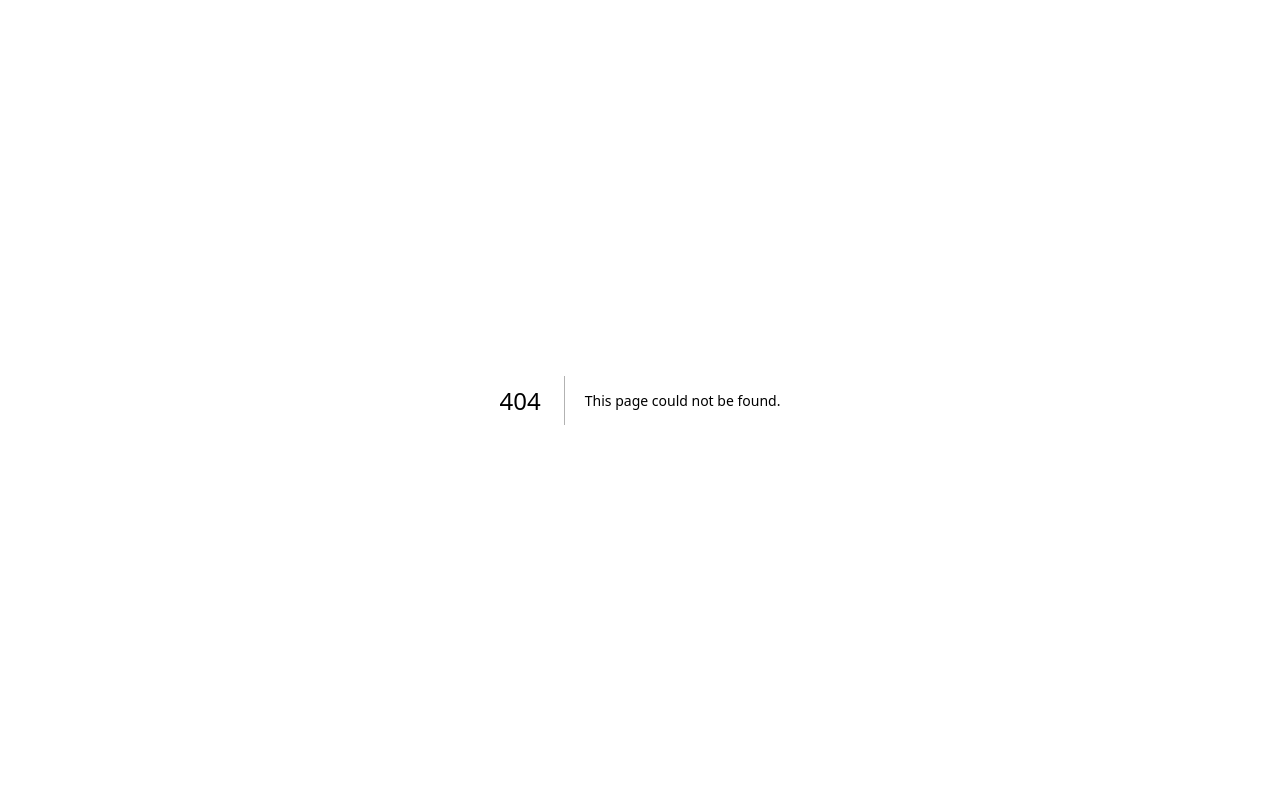
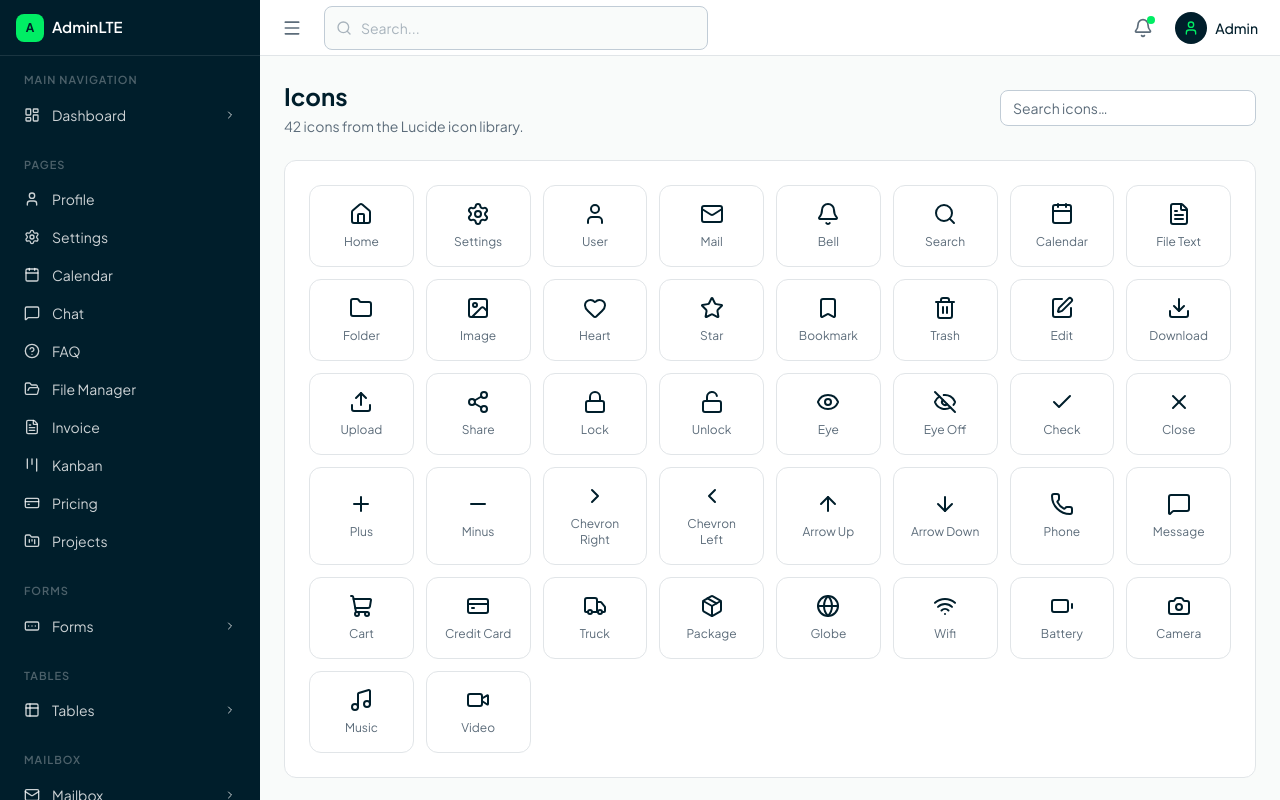
Before and after one commit to mvahidsm7/adminlte-x-mongodb, a Next.js app: page /ui/icons in a window 1280 px wide. Before the commit this address had no page. Built offline with nearby package versions, Linux system fonts and the light colour scheme.

Commit message:
feat: add Icons showcase page

```diff
--- /dev/null
+++ b/src/app/(main)/ui/icons/page.tsx
@@ -0,0 +1,93 @@
+import type { Metadata } from 'next'
+import {
+  Home, Settings, User, Mail, Bell, Search, Calendar, FileText,
+  Folder, Image, Heart, Star, Bookmark, Trash2, Edit, Download,
+  Upload, Share2, Lock, Unlock, Eye, EyeOff, Check, X,
+  Plus, Minus, ChevronRight, ChevronLeft, ArrowUp, ArrowDown,
+  Phone, MessageSquare, ShoppingCart, CreditCard, Truck, Package,
+  Globe, Wifi, Battery, Camera, Music, Video,
+} from 'lucide-react'
+import { Card, CardBody } from '@/components/ui/Card'
+
+export const metadata: Metadata = { title: 'Icons — AdminLTE' }
+
+const ICONS = [
+  { name: 'Home',          Icon: Home },
+  { name: 'Settings',      Icon: Settings },
+  { name: 'User',          Icon: User },
+  { name: 'Mail',          Icon: Mail },
+  { name: 'Bell',          Icon: Bell },
+  { name: 'Search',        Icon: Search },
+  { name: 'Calendar',      Icon: Calendar },
+  { name: 'File Text',     Icon: FileText },
+  { name: 'Folder',        Icon: Folder },
+  { name: 'Image',         Icon: Image },
+  { name: 'Heart',         Icon: Heart },
+  { name: 'Star',          Icon: Star },
+  { name: 'Bookmark',      Icon: Bookmark },
+  { name: 'Trash',         Icon: Trash2 },
+  { name: 'Edit',          Icon: Edit },
+  { name: 'Download',      Icon: Download },
+  { name: 'Upload',        Icon: Upload },
+  { name: 'Share',         Icon: Share2 },
+  { name: 'Lock',          Icon: Lock },
+  { name: 'Unlock',        Icon: Unlock },
+  { name: 'Eye',           Icon: Eye },
+  { name: 'Eye Off',       Icon: EyeOff },
+  { name: 'Check',         Icon: Check },
+  { name: 'Close',         Icon: X },
+  { name: 'Plus',          Icon: Plus },
+  { name: 'Minus',         Icon: Minus },
+  { name: 'Chevron Right', Icon: ChevronRight },
+  { name: 'Chevron Left',  Icon: ChevronLeft },
+  { name: 'Arrow Up',      Icon: ArrowUp },
+  { name: 'Arrow Down',    Icon: ArrowDown },
+  { name: 'Phone',         Icon: Phone },
+  { name: 'Message',       Icon: MessageSquare },
+  { name: 'Cart',          Icon: ShoppingCart },
+  { name: 'Credit Card',   Icon: CreditCard },
+  { name: 'Truck',         Icon: Truck },
+  { name: 'Package',       Icon: Package },
+  { name: 'Globe',         Icon: Globe },
+  { name: 'Wifi',          Icon: Wifi },
+  { name: 'Battery',       Icon: Battery },
+  { name: 'Camera',        Icon: Camera },
+  { name: 'Music',         Icon: Music },
+  { name: 'Video',         Icon: Video },
+]
+
+export default function IconsPage() {
+  return (
+    <div className="space-y-6">
+      <div className="flex items-center justify-between">
+        <div>
+          <h1 className="text-2xl font-bold text-ink">Icons</h1>
+          <p className="text-sm text-steel mt-1">{ICONS.length} icons from the Lucide icon library.</p>
+        </div>
+        <div className="w-64">
+          <input
+            type="text"
+            placeholder="Search icons…"
+            className="w-full h-9 px-3 text-sm rounded-md border border-hairline-strong bg-white text-ink placeholder:text-steel focus:outline-none focus:border-2 focus:border-mongo-green-dark"
+          />
+        </div>
+      </div>
+
+      <Card>
+        <CardBody>
+          <div className="grid grid-cols-2 sm:grid-cols-4 md:grid-cols-6 lg:grid-cols-8 gap-3">
+            {ICONS.map(({ name, Icon }) => (
+              <div
+                key={name}
+                className="flex flex-col items-center justify-center gap-2 p-4 rounded-lg border border-hairline hover:border-mongo-green hover:bg-surface transition-colors"
+              >
+                <Icon className="w-6 h-6 text-ink" />
+                <span className="text-xs text-steel text-center">{name}</span>
+              </div>
+            ))}
+          </div>
+        </CardBody>
+      </Card>
+    </div>
+  )
+}
```
Also changed, not shown: 1 other file (tests, documents, lock files or other folders).
